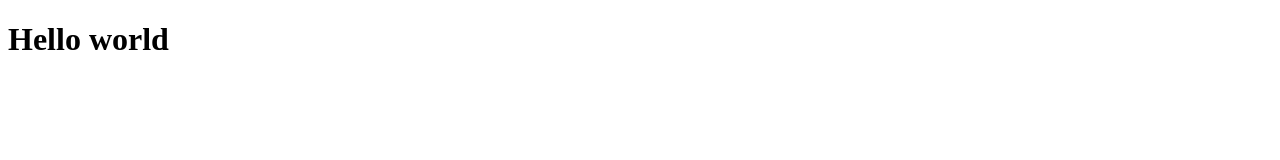
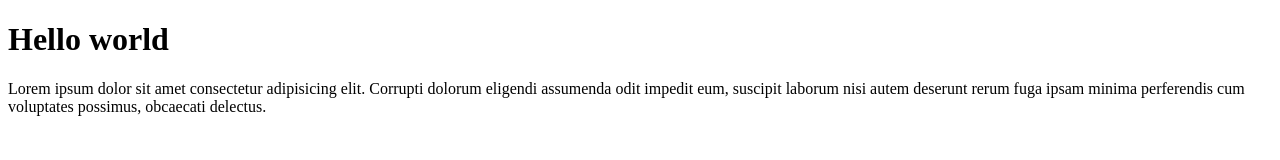
Before and after one commit to muhammadafifanwarfauzi/wpu-git-test, a plain HTML site: page index.html in a window 1280 px wide. Drawn offline with Linux system fonts and the light colour scheme.

Commit message:
menambahkan paragraf

```diff
--- a/index.html
+++ b/index.html
@@ -8,5 +8,6 @@
 </head>
 <body>
     <h1>Hello world</h1>
+    <p>Lorem ipsum dolor sit amet consectetur adipisicing elit. Corrupti dolorum eligendi assumenda odit impedit eum, suscipit laborum nisi autem deserunt rerum fuga ipsam minima perferendis cum voluptates possimus, obcaecati delectus.</p>
 </body>
 </html>
```
